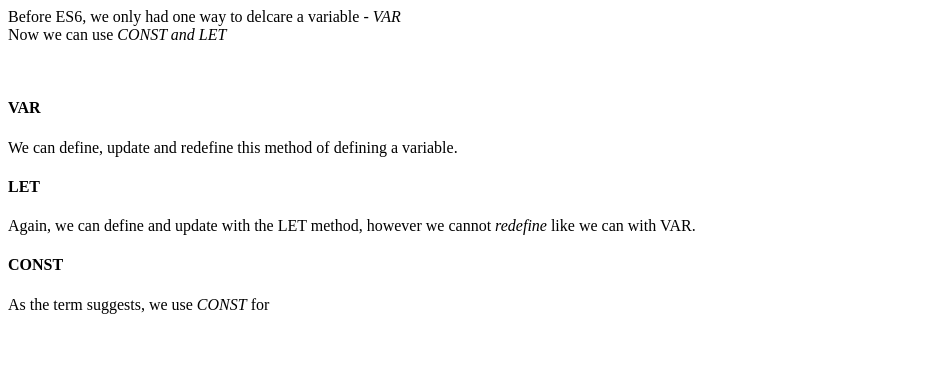
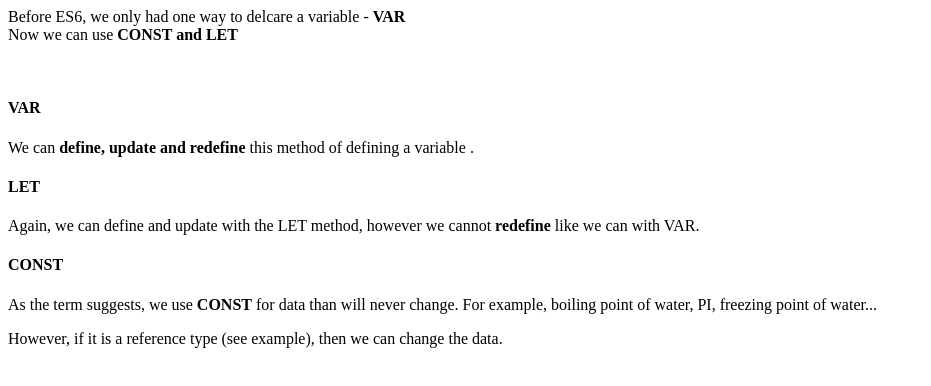
Before and after one commit to Si-maher/ES6-Revision, a plain HTML site: page index.html in a window 1280 px wide. Shown: the whole page, without its empty margins (0-931 px from the left). Drawn offline with Linux system fonts and the light colour scheme.

Commit message:
added content for CONST variable

```diff
--- a/index.html
+++ b/index.html
@@ -9,15 +9,19 @@
 
 
         <p>
-         Before ES6, we only had one way to delcare a variable - <em>VAR</em> <br>
-         Now we can use <em>CONST and LET</em>
+         Before ES6, we only had one way to delcare a variable - <b>VAR</b> <br>
+         Now we can use <b>CONST and LET</b>
         </p> <br>
         <h4>VAR</h4>
-        <p>We can define, update and redefine this method of defining a variable. </p>
+        <p>We can <b>
+            define, update and redefine </b> this method of defining a variable . </p>
+
+
         <h4>LET</h4>
-        <p>Again, we can define and update with the LET method, however we cannot <em>redefine</em> like we can with VAR.</p>
+        <p>Again, we can define and update with the LET method, however we cannot <b>redefine</b> like we can with VAR.</p>
         <h4>CONST</h4>
-        As the term suggests, we use <em>CONST</em> for
+       <p> As the term suggests, we use <b>CONST</b> for data than will never change. For example, boiling point of water, PI, freezing point of water... </p>
+       <p>However, if it is a reference type (see example), then we can change the data.</p>
 
        <script src="index.js"></script>
 </body>
```
